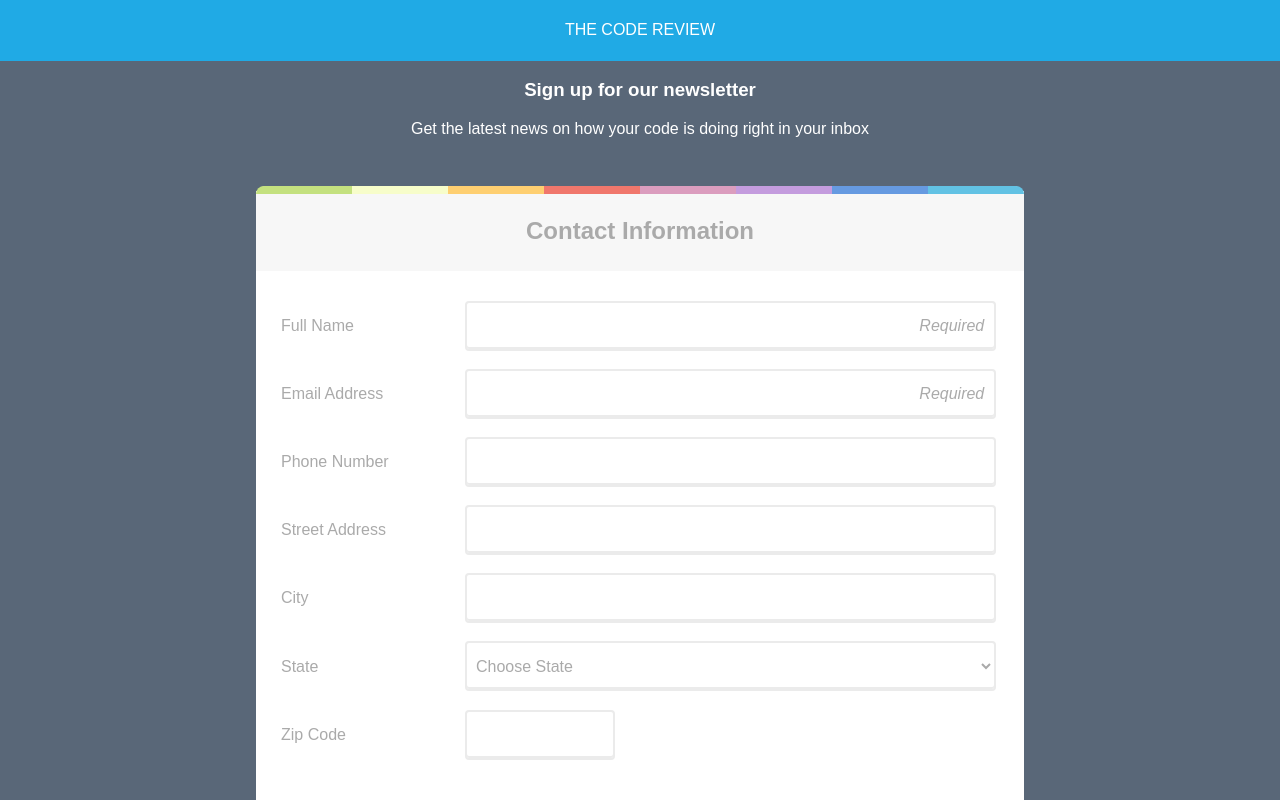
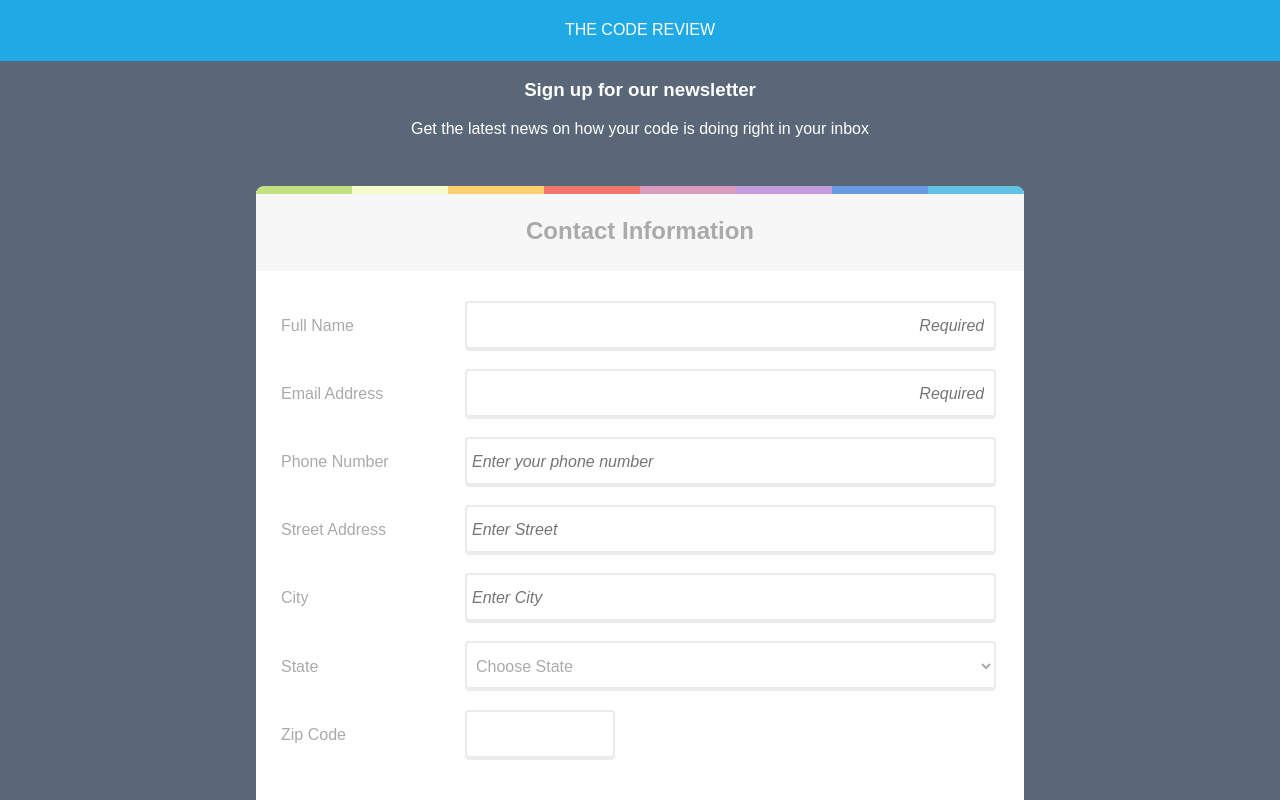
Before and after one commit to livike/TH-P3-OnlineRegistrationForm, a plain HTML site: page index.html in a window 1280 px wide. Shown: the top 800 px of the page. Drawn offline with Linux system fonts and the light colour scheme.

Commit message:
placeholder fixes

```diff
--- a/css/main.css
+++ b/css/main.css
@@ -109,19 +109,16 @@ input:focus,
 	height: 100px;
 	margin-bottom: 25px;
 }
-
-::-webkit-input-placeholder {
-	text-align:right;
+input[placeholder]{
+	text-align:left;
 	font-style: italic;
-	padding-right: 5px;
+	padding-right: 10px;
 	color:#aaa;
  }
-input:-moz-placeholder {
-	text-align:right;
-	font-style: italic;
-	padding-right: 5px;
-	color:#aaa;
-}
+ input:required{
+ 	text-align: right;
+ }
+
 input[type="checkbox"],
 input[type="radio"]{
 	display:inline-block;
--- a/index.html
+++ b/index.html
@@ -29,11 +29,11 @@
 				<label for="email">Email Address</label>
 				<input type="email" id="email" name="user-email" placeholder="Required" required>
 				<label for="telephone">Phone Number</label>
-				<input type="tel" id="telephone" name="user-phone">
+				<input type="tel" id="telephone" name="user-phone" placeholder="Enter your phone number">
 				<label for="street">Street Address</label>
-				<input type="text" id="street" name="user-street">
+				<input type="text" id="street" name="user-street" placeholder="Enter Street">
 				<label for="city">City</label>
-				<input type="text" id="city" name="user-city">
+				<input type="text" id="city" name="user-city" placeholder="Enter City">
 				<label for="state">State</label>
 				<select id="state" class="state-select">
 					<option value="" style="display:none">Choose State</option>
@@ -118,7 +118,7 @@
 					<input type="radio" id="plain-text" name="format">
 					<label for="plain-text">Plain text</label>
 					<p>Other topics you'd like to hear about</p>
-					<textarea id="other-topics" rows="3"></textarea>
+					<textarea id="other-topics" rows="3" placeholder="Enter your interests"></textarea>
 					<input class="submit-button" type="submit" value="Sign up">
 			</fieldset>
 		</form>
```
